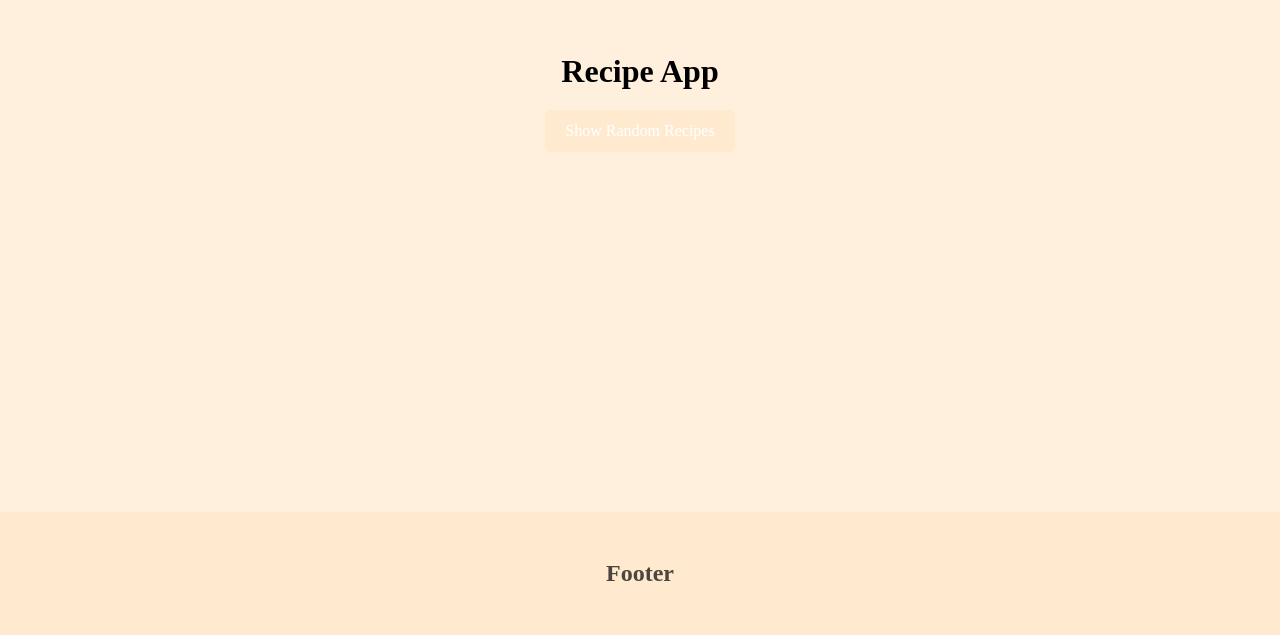
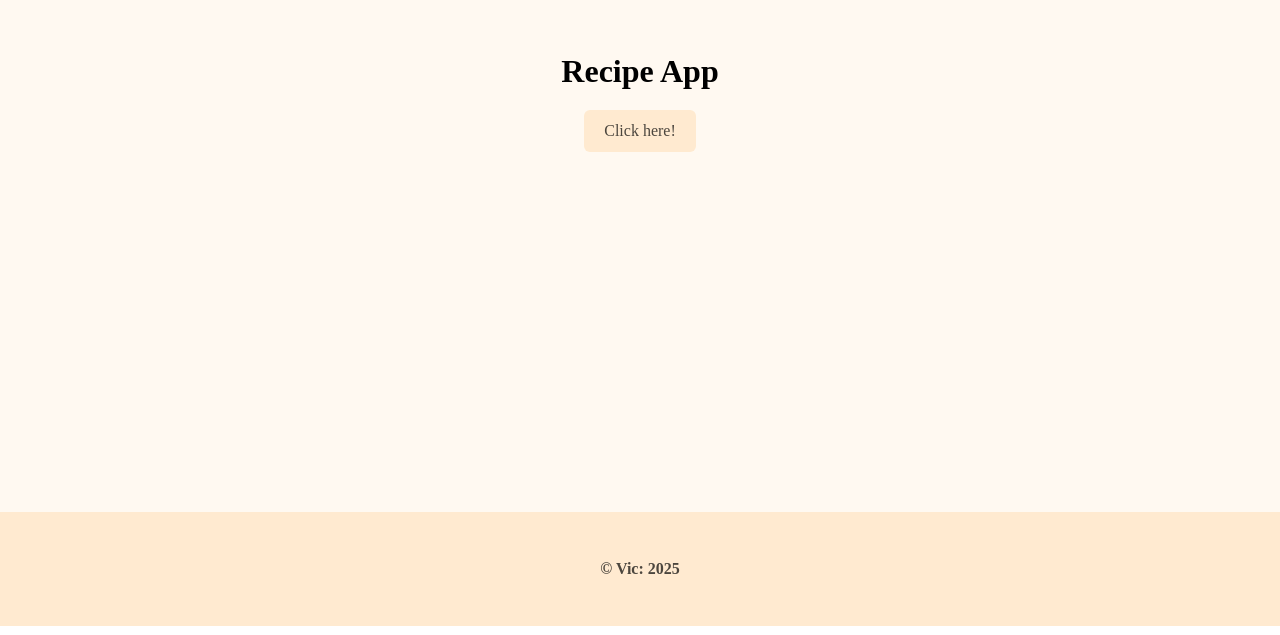
Before and after one commit to mvic89/recipe-app, a React (Vite) app: page / in a window 1280 px wide. Shown: the part 440-1075 px from the top of the page. Built offline with nearby package versions, Linux system fonts and the light colour scheme.

Commit message:
fixed footer content and changed some color

```diff
--- a/src/components/Footer/index.tsx
+++ b/src/components/Footer/index.tsx
@@ -8,7 +8,7 @@ const StyledFooter = styled.footer`
 `
 
 const StyledFooterTitle = styled.h1`
-    font-size: 1.5rem;
+    font-size: 1rem;
     color: ${grey.shade};
     text-align: center;
     margin: 24px;
@@ -17,7 +17,7 @@ const StyledFooterTitle = styled.h1`
 const Footer = () => {
     return (
         <StyledFooter>
-            <StyledFooterTitle>Footer</StyledFooterTitle>
+            <StyledFooterTitle>&copy; Vic: 2025</StyledFooterTitle>
         </StyledFooter>
     )
 }
--- a/src/components/RecipeBtn/index.tsx
+++ b/src/components/RecipeBtn/index.tsx
@@ -8,7 +8,7 @@ interface RecipeBtnProps {
 
 const StyledBtn = styled.a`
     background-color: ${primary.base};
-    color: white;
+    color: ${grey.shade};
     border: none;
     padding: 12px 20px;
     margin: 20px;
@@ -18,13 +18,14 @@ const StyledBtn = styled.a`
 
     &:hover {
         background-color: ${primary.shade};
+        color: ${grey.tint}
     }
 
 `
 
 const RecipeBtn = ({onClick}: RecipeBtnProps) => {
     return (
-        <StyledBtn onClick={onClick}>Show Random Recipes</StyledBtn>
+        <StyledBtn onClick={onClick}>Click here!</StyledBtn>
     )
 }
 
--- a/src/utils/colorvariables.ts
+++ b/src/utils/colorvariables.ts
@@ -6,7 +6,7 @@ interface Colors {
 
 export const primary: Colors = {
     base: '#ffead0',
-    tint: '#fff0de',
+    tint: '#fff9f1',
     shade: '#b3a492'
 }
 
```
